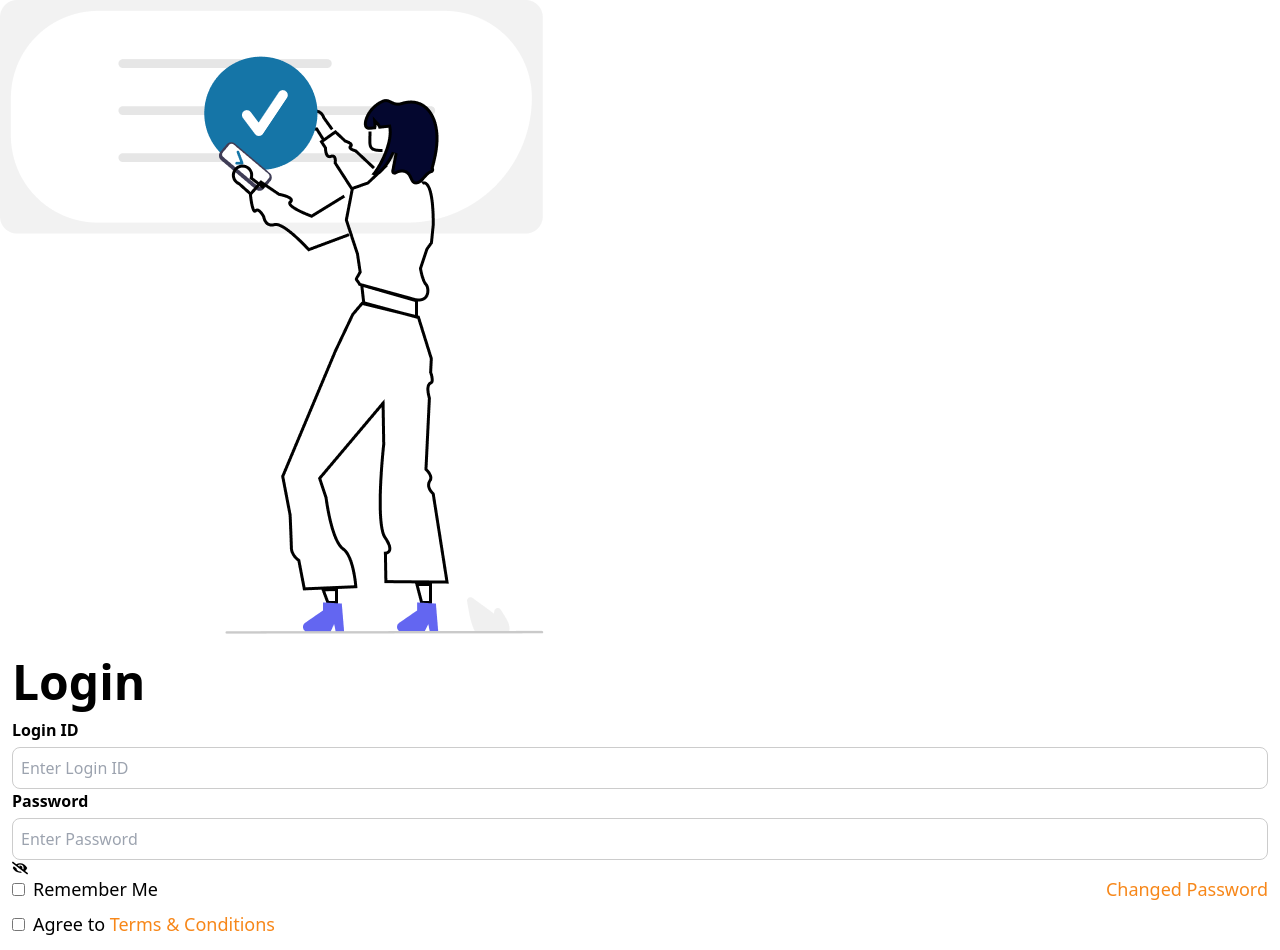
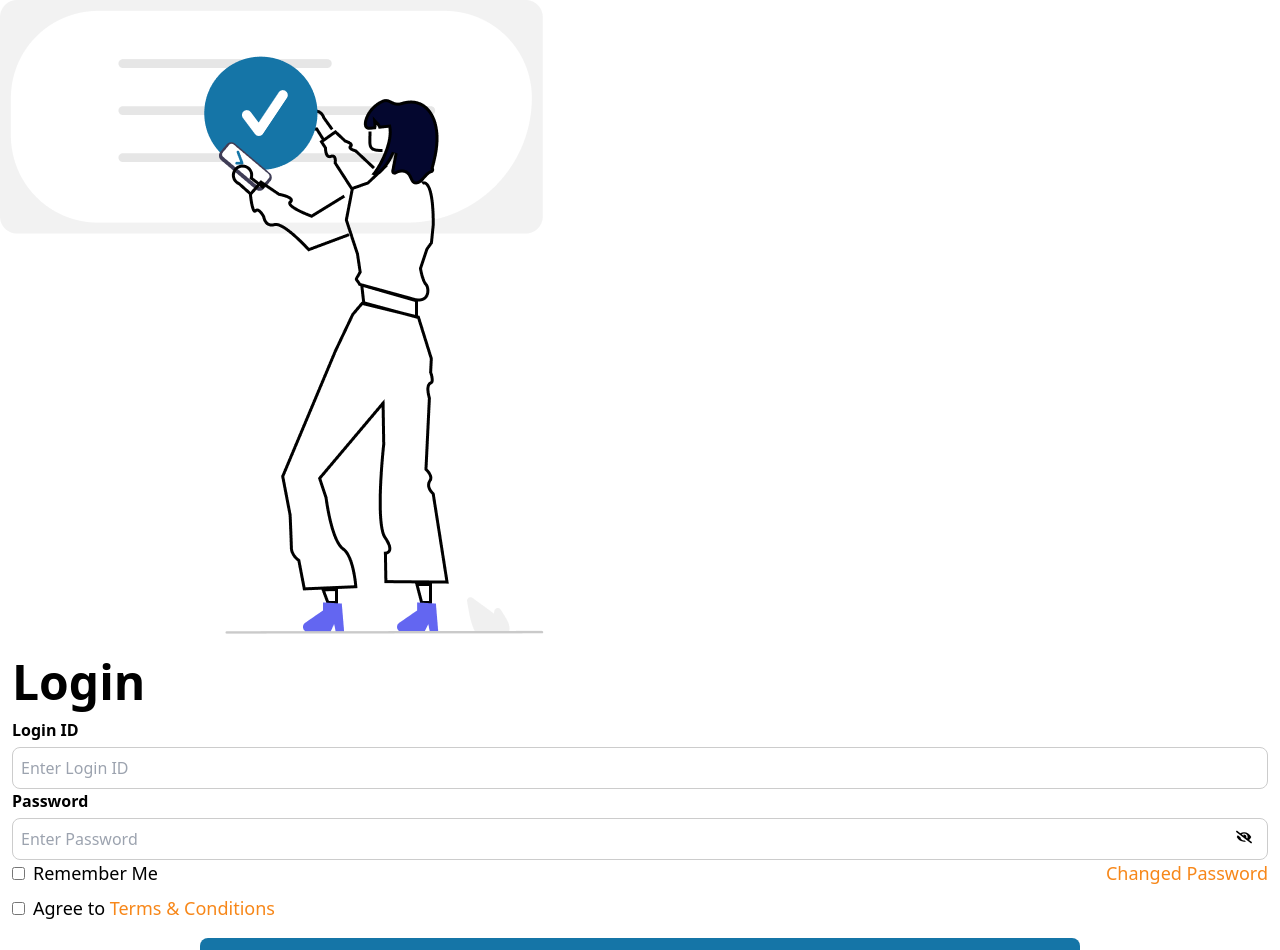
Before and after one commit to abdurrahmanrahat/react-styled-component, a React (Vite) app: page / in a window 1280 px wide. Shown: the top 950 px of the page. Built offline with nearby package versions, Linux system fonts and the light colour scheme.

Commit message:
eye and id div

```diff
--- a/src/App.jsx
+++ b/src/App.jsx
@@ -94,6 +94,20 @@ function App() {
     justify-content: space-between;
   `;
 
+  // password div
+  const StyledPassDiv = styled.div`
+    position: relative;
+  `;
+  // eye icon span
+  const StyledEyeSpan = styled.span`
+    position: absolute;
+    top: 40px;
+    right: 16px;
+  `;
+
+  // id div
+  const StyledIdDiv = styled.div``;
+
   return (
     <div className="md:flex items-center gap-4 my-8 md:my-0 lg:p-12">
       {/* image */}
@@ -108,25 +122,25 @@ function App() {
           </div>
 
           {/* ID */}
-          <div>
+          <StyledIdDiv>
             <StyledLabel>Login ID</StyledLabel>
             <StyledInput type="text" placeholder="Enter Login ID"></StyledInput>
-          </div>
+          </StyledIdDiv>
 
           {/* password */}
-          <div className="relative">
+          <StyledPassDiv>
             <StyledLabel>Password</StyledLabel>
             <StyledInput
               type="password"
               placeholder="Enter Password"
             ></StyledInput>
             {/* eye icon */}
-            <span className="absolute top-10 right-4">
+            <StyledEyeSpan>
               <FaEyeSlash />
-            </span>
-          </div>
+            </StyledEyeSpan>
+          </StyledPassDiv>
 
-          <StyledRemChangedDiv className="flex justify-between">
+          <StyledRemChangedDiv>
             <Label>
               <Input />
               <LabelText>Remember Me</LabelText>
@@ -142,11 +156,11 @@ function App() {
             </LabelText>
           </Label>
 
-          <StyledBtnRegDiv className="flex items-center justify-center mt-4">
+          <StyledBtnRegDiv>
             <StyledButton>Login</StyledButton>
           </StyledBtnRegDiv>
 
-          <StyledBtnRegDiv className="flex items-center justify-center mt-4">
+          <StyledBtnRegDiv>
             <LabelText>
               Did&apos;t have an account?{" "}
               <StyleRegisterText>Register Here</StyleRegisterText>
```
